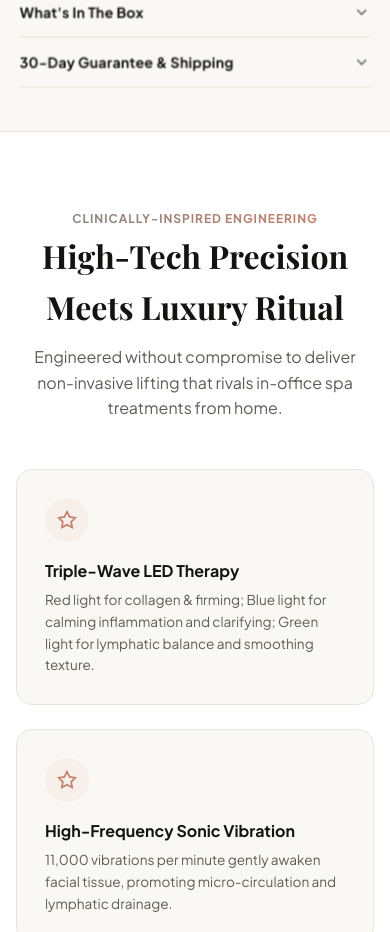
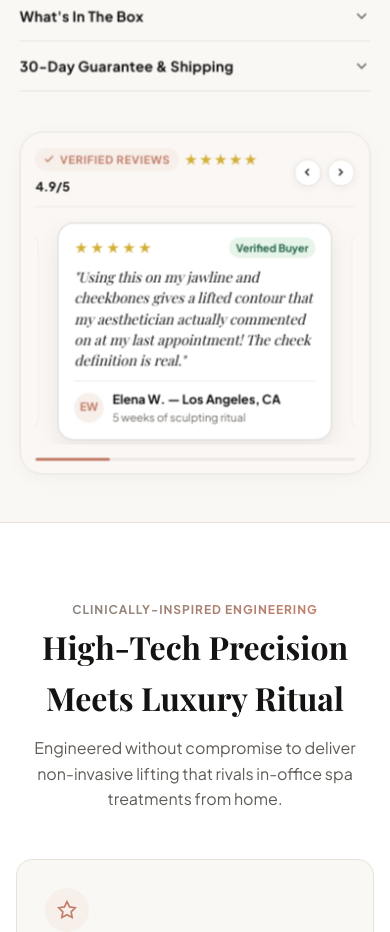
Before and after one commit to Gazda403/lucentalabs, a plain HTML site: page lucenta-neck-face-led-sculptor.html in a window 390 px wide. Shown: the part 1749-2681 px from the top of the page. Drawn offline with nearby package versions, Linux system fonts and the light colour scheme; a web font is replaced by a local one.

Commit message:
feat(mobile): display 3s live review cards carousel on mobile below Q&A accordions without number counter and with swipe gestures

```diff
--- a/lucenta-neck-face-led-sculptor.html
+++ b/lucenta-neck-face-led-sculptor.html
@@ -765,36 +765,41 @@
 
 
     /* ==========================================================================
-       PC-ONLY VERIFIED REVIEWS CAROUSEL (Fills empty space beside video on PC)
+       VERIFIED REVIEWS CAROUSEL (Live Verified Customer Review Cards Widget)
        ========================================================================== */
     .pdp-pc-reviews-widget {
-      display: none;
-    }
-    @media (min-width: 992px) {
-      .pdp-pc-reviews-widget {
       display: block;
-        margin-top: 1.75rem;
+      margin-top: 1.35rem;
       background: #FAF7F4;
       border: 1px solid var(--color-border);
       border-radius: var(--radius-lg);
-        padding: 1.15rem 1.15rem 0.9rem;
+      padding: 0.95rem 0.95rem 0.8rem;
       box-shadow: 0 4px 20px rgba(20, 19, 18, 0.04);
       position: relative;
       overflow: hidden;
+      width: 100%;
+      box-sizing: border-box;
+    }
+    @media (min-width: 992px) {
+      .pdp-pc-reviews-widget {
+        margin-top: 1.75rem;
+        padding: 1.15rem 1.15rem 0.9rem;
       }
     }
     .pdp-pc-reviews-header {
       display: flex;
       align-items: center;
       justify-content: space-between;
-      margin-bottom: 0.85rem;
-      padding-bottom: 0.65rem;
+      margin-bottom: 0.75rem;
+      padding-bottom: 0.55rem;
       border-bottom: 1px solid var(--color-border-light);
+      gap: 6px;
     }
     .pdp-pc-reviews-tag {
       display: flex;
       align-items: center;
-      gap: 8px;
+      gap: 6px;
+      flex-wrap: wrap;
     }
     .pdp-pc-tag-badge {
       display: inline-flex;
@@ -822,7 +827,8 @@
     .pdp-pc-nav {
       display: flex;
       align-items: center;
-      gap: 8px;
+      gap: 6px;
+      flex-shrink: 0;
     }
     .pdp-pc-nav-btn {
       width: 28px;
@@ -844,7 +850,13 @@
       border-color: var(--color-text-main);
       transform: scale(1.05);
     }
+    /* Counter hidden on mobile, visible on desktop */
     .pdp-pc-counter {
+      display: none;
+    }
+    @media (min-width: 768px) {
+      .pdp-pc-counter {
+        display: inline-block;
         font-size: 0.75rem;
         font-weight: 700;
         color: var(--color-text-muted);
@@ -852,6 +864,7 @@
         min-width: 44px;
         text-align: center;
       }
+    }
     /* Viewport with visual peek of previous and next cards */
     .pdp-pc-viewport {
       position: relative;
@@ -866,13 +879,13 @@
       will-change: transform;
     }
     .pdp-mini-card {
-      width: 84%;
+      width: 86%;
       flex-shrink: 0;
-      margin-right: 12px;
+      margin-right: 10px;
       background: #FFFFFF;
       border: 1px solid var(--color-border);
       border-radius: var(--radius-md);
-      padding: 1rem 1.15rem;
+      padding: 0.85rem 1rem;
       box-shadow: 0 2px 10px rgba(0, 0, 0, 0.03);
       opacity: 0.35;
       transform: scale(0.93);
@@ -880,7 +893,16 @@
       display: flex;
       flex-direction: column;
       justify-content: space-between;
+      min-height: 155px;
+      box-sizing: border-box;
+    }
+    @media (min-width: 768px) {
+      .pdp-mini-card {
+        width: 84%;
+        margin-right: 12px;
+        padding: 1rem 1.15rem;
         min-height: 170px;
+      }
     }
     .pdp-mini-card.is-active {
       opacity: 1;
@@ -2571,8 +2593,11 @@
             cards[i].classList.remove('is-active');
           }
         }
-        // Center the active card with 8% peek of previous and next cards
-        track.style.transform = 'translateX(calc(8% - ' + currentIndex + ' * (84% + 12px)))';
+        var isMobile = window.innerWidth < 768;
+        var cardW = isMobile ? '86%' : '84%';
+        var cardGap = isMobile ? '10px' : '12px';
+        var peek = isMobile ? '7%' : '8%';
+        track.style.transform = 'translateX(calc(' + peek + ' - ' + currentIndex + ' * (' + cardW + ' + ' + cardGap + ')))';
 
         if (counter) {
           var curStr = (currentIndex + 1 < 10 ? '0' : '') + (currentIndex + 1);
@@ -2637,6 +2662,26 @@
       widget.addEventListener('mouseenter', stopTimer);
       widget.addEventListener('mouseleave', startTimer);
 
+      // Touch swipe support for mobile
+      var touchStartX = 0;
+      var touchEndX = 0;
+      widget.addEventListener('touchstart', function(e) {
+        touchStartX = e.changedTouches[0].screenX;
+        stopTimer();
+      }, { passive: true });
+      widget.addEventListener('touchend', function(e) {
+        touchEndX = e.changedTouches[0].screenX;
+        var diff = touchStartX - touchEndX;
+        if (Math.abs(diff) > 40) {
+          if (diff > 0) {
+            goNext();
+          } else {
+            goPrev();
+          }
+        }
+        startTimer();
+      }, { passive: true });
+
       // Initial setup
       updateCard();
       startTimer();
```
Also changed, not shown: lucenta-v-sculpt-glowwand.html (+61 -16 lines), ultimate-v-contour-system.html (+61 -16 lines). Lines whose indentation alone changed are shown as unchanged.
